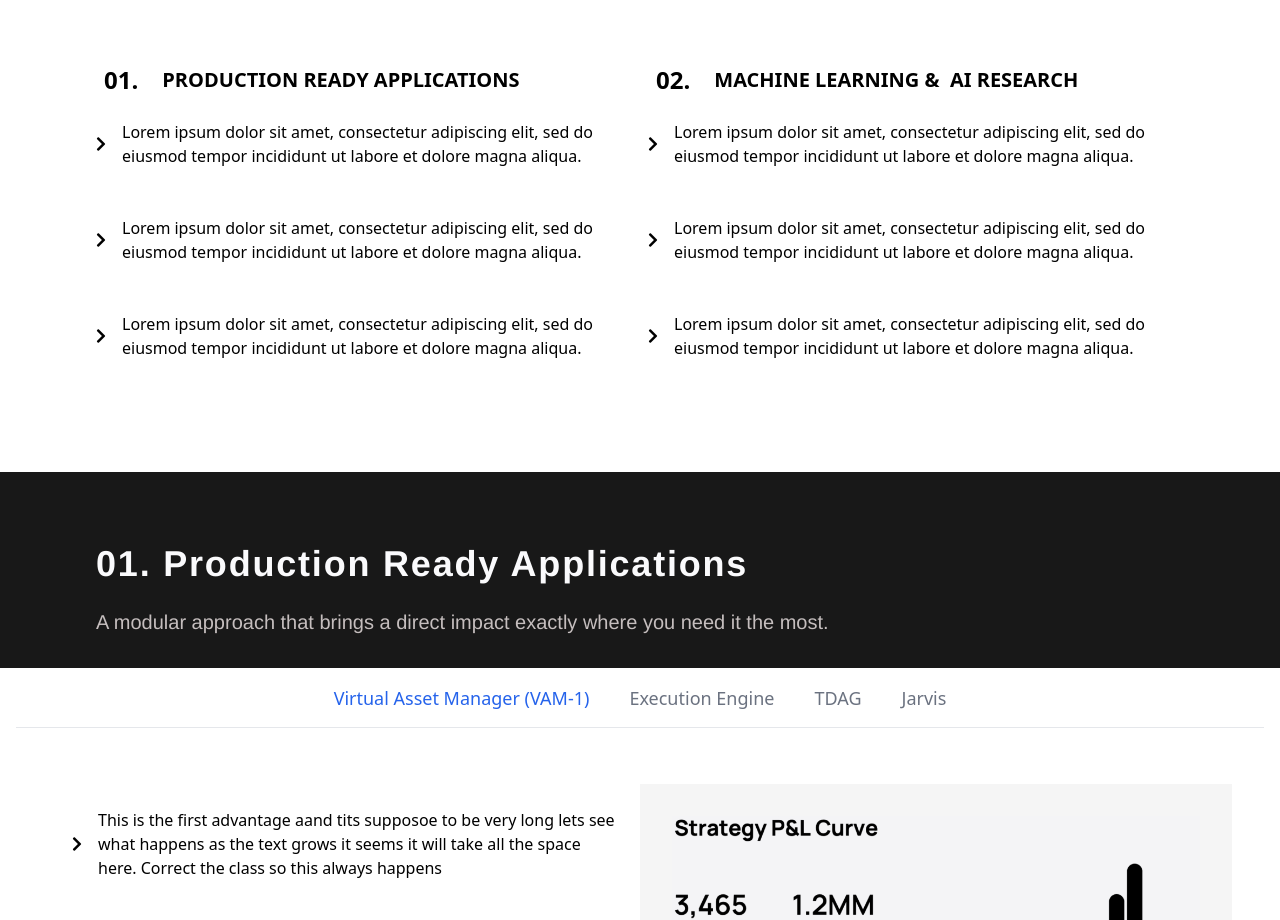
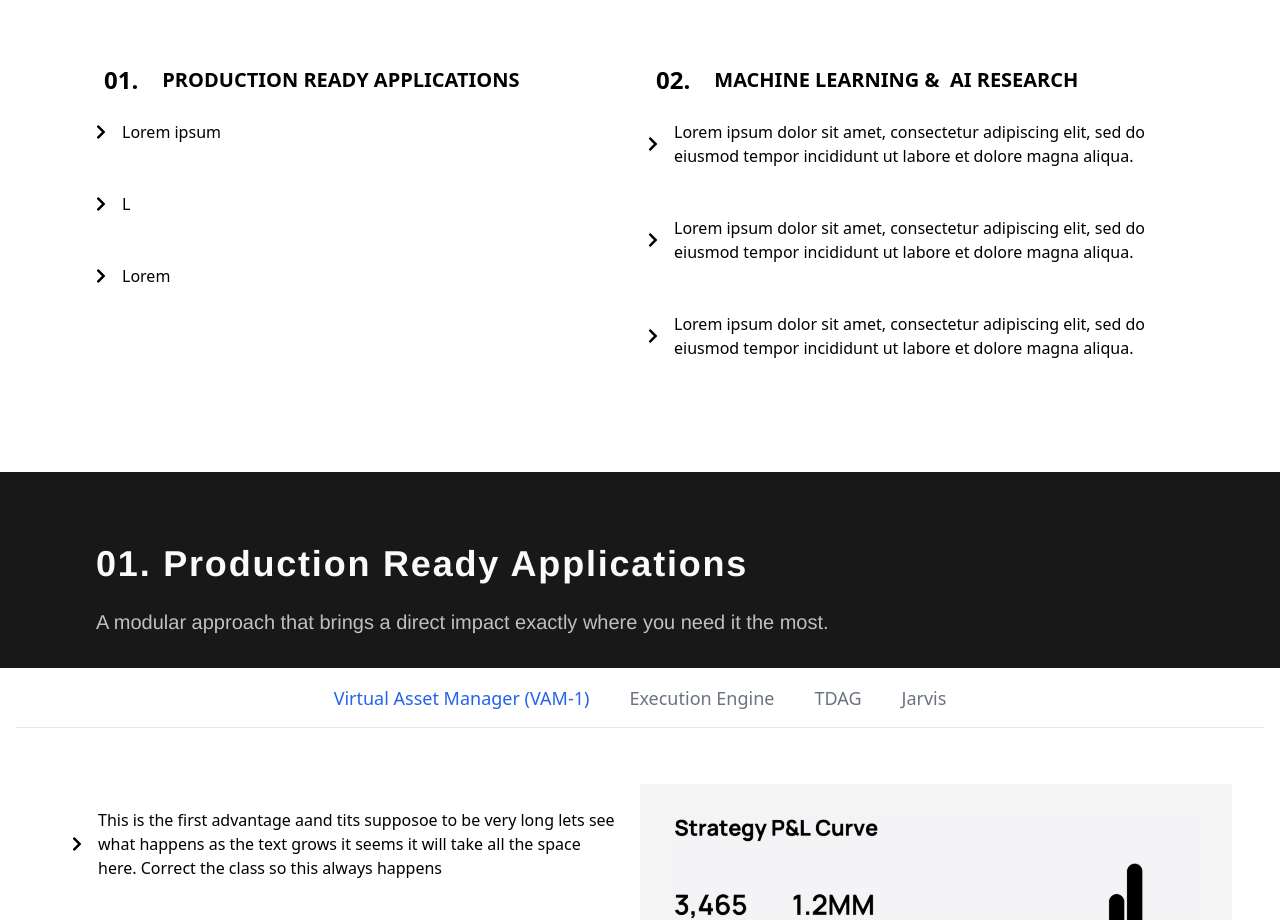
Before and after one commit to MainSequenceDev/LandingTailwind, a website built with Vite: page index.html in a window 1280 px wide. Shown: the part 1000-1920 px from the top of the page. Built offline with nearby package versions, Linux system fonts and the light colour scheme.

Commit message:
Update index.html

```diff
--- a/index.html
+++ b/index.html
@@ -151,20 +151,19 @@
 
                 <li class=" font-normal mb-12 flex items-center">
                   <i class="fas fa-chevron-right mr-4"></i>
-                  Lorem ipsum dolor sit amet, consectetur adipiscing elit, sed do eiusmod tempor
-                  incididunt ut labore et dolore magna aliqua.
+                  Lorem ipsum
                 </li>
 
                 <li class=" font-normal mb-12 flex items-center">
                   <i class="fas fa-chevron-right mr-4"></i>
-                  Lorem ipsum dolor sit amet, consectetur adipiscing elit, sed do eiusmod tempor
-                  incididunt ut labore et dolore magna aliqua.
+                  L
+<!--                  Lorem ipsum dolor sit amet, consectetur adipiscing elit, sed do eiusmod tempor-->
+<!--                  incididunt ut labore et dolore magna aliqua.-->
                 </li>
 
                 <li class=" font-normal mb-12 flex items-center">
                   <i class="fas fa-chevron-right mr-4"></i>
-                  Lorem ipsum dolor sit amet, consectetur adipiscing elit, sed do eiusmod tempor
-                  incididunt ut labore et dolore magna aliqua.
+                  Lorem
                 </li>
 
 
```
